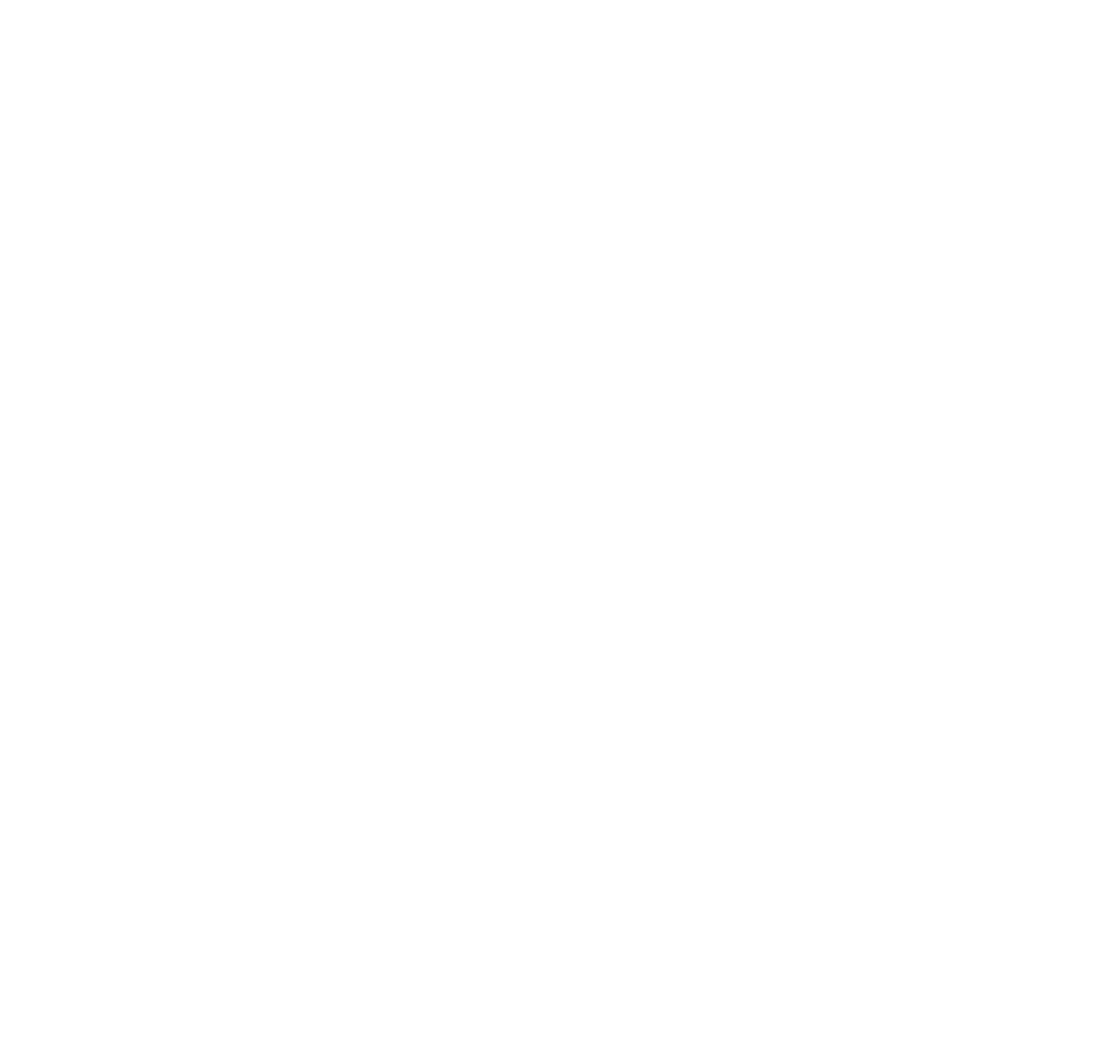
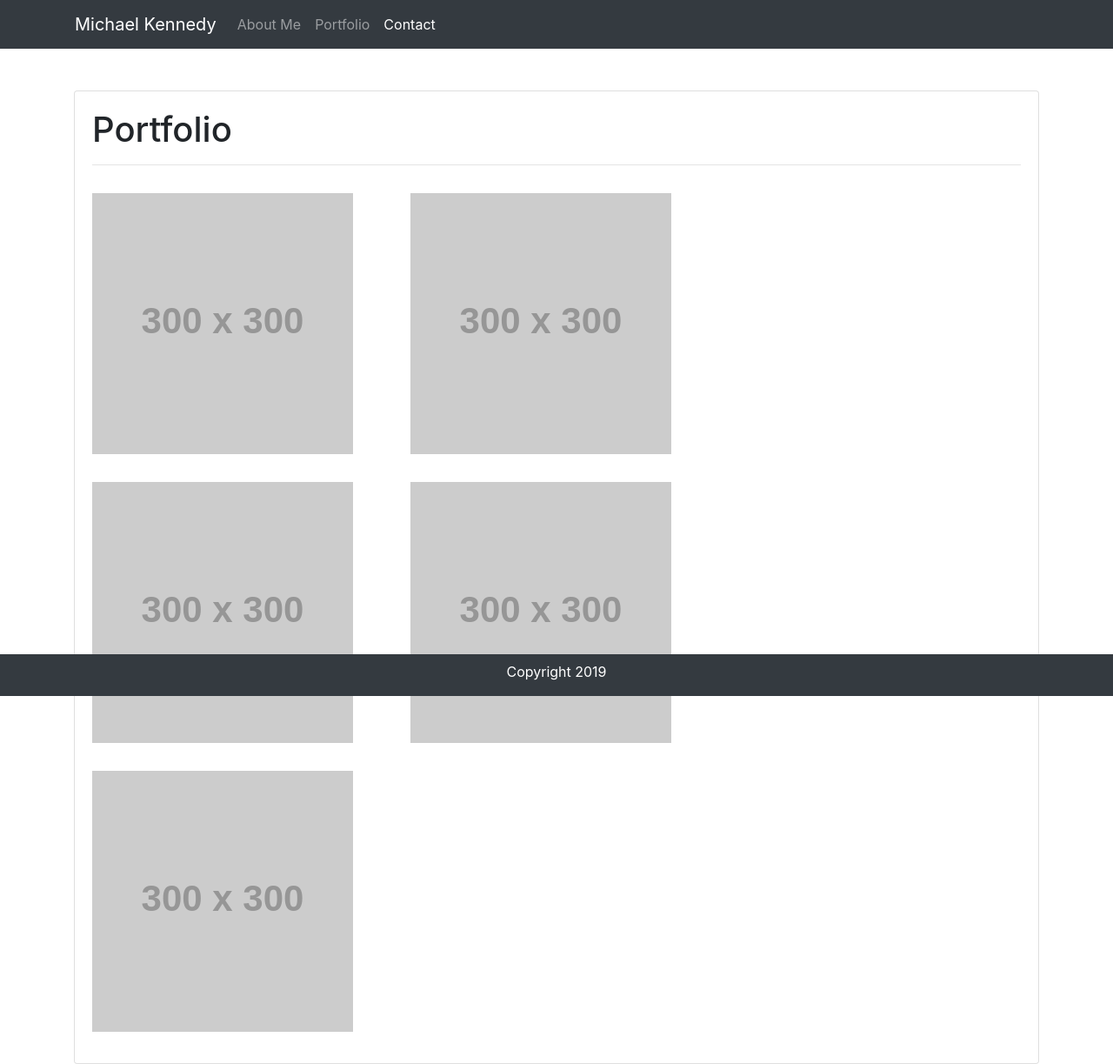
Before and after one commit to hausuwu/Bootstrap-Portfolio, a plain HTML site: page portfolio.html in a window 1280 px wide. Shown: the whole page at 87% size. Before the commit the page ends 800 px from the top, so only its background shows below. Drawn offline with nearby package versions, Linux system fonts and the light colour scheme; placeholder pictures from the web are drawn by us.

Commit message:
wrote portfolio html

```diff
--- a/portfolio.html
+++ b/portfolio.html
@@ -1,13 +1,110 @@
 <!DOCTYPE html>
 <html lang="en">
+
 <head>
     <meta charset="UTF-8">
     <meta name="viewport" content="width=device-width, initial-scale=1.0">
     <meta http-equiv="X-UA-Compatible" content="ie=edge">
-    <link rel="stylesheet" href="https://stackpath.bootstrapcdn.com/bootstrap/4.3.1/css/bootstrap.min.css" integrity="sha384-ggOyR0iXCbMQv3Xipma34MD+dH/1fQ784/j6cY/iJTQUOhcWr7x9JvoRxT2MZw1T" crossorigin="anonymous">
-    <title>Document</title>
+    <!-- boot strap link -->
+    <link rel="stylesheet" href="https://stackpath.bootstrapcdn.com/bootstrap/4.3.1/css/bootstrap.min.css"
+        integrity="sha384-ggOyR0iXCbMQv3Xipma34MD+dH/1fQ784/j6cY/iJTQUOhcWr7x9JvoRxT2MZw1T" crossorigin="anonymous">
+    <title>Portfolio</title>
 </head>
+
 <body>
 
+    <!-- Navbar -->
+    <div class="container-fluid sticky-top bg-dark">
+        <div class="container">
+            <div class="row">
+                <nav class="navbar navbar-expand-lg navbar-dark bg-dark">
+                    <a class="navbar-brand" href="#">Michael Kennedy</a>
+                    <button class="navbar-toggler" type="button" data-toggle="collapse" data-target="#navbarNav"
+                        aria-controls="navbarNav" aria-expanded="false" aria-label="Toggle navigation">
+                        <span class="navbar-toggler-icon"></span>
+                    </button>
+                    <div class="collapse navbar-collapse" id="navbarNav">
+                        <ul class="navbar-nav">
+                            <li class="nav-item">
+                                <a class="nav-link" href="./index.html">About Me</a>
+                            </li>
+                            <li class="nav-item">
+                                <a class="nav-link" href="./portfolio.html">Portfolio</a>
+                            </li>
+                            <li class="nav-item active">
+                                <a class="nav-link" href="./contact.html">Contact<span
+                                        class="sr-only">(current)</span></a>
+                            </li>
+
+                        </ul>
+                    </div>
+                </nav>
+            </div>
+        </div>
+    </div>
+    <!-- Navbar -->
+
+    <!-- main content -->
+    <div class="container">
+
+        <!-- about me -->
+        <div class="row">
+
+            <div class="col-lg-12">
+
+                <div class="card mt-5">
+
+                    <div class="card-body">
+                        <h1>Portfolio</h1>
+                        <hr>
+                        <div class="row">
+                            <div class="col-md-4 mt-3 mb-3">
+                                    <img class="mw-100" src="http://placehold.it/300x300" alt="Max-width 100%">
+                            </div>
+                            <div class="col-md-4 mt-3 mb-3">
+                                    <img class="mw-100" src="http://placehold.it/300x300" alt="Max-width 100%">
+                            </div>
+                        </div>
+                        <div class="row">
+                            <div class="col-md-4 mt-3 mb-3">
+                                    <img class="mw-100" src="http://placehold.it/300x300" alt="Max-width 100%">
+                            </div>
+                            <div class="col-md-4 mt-3 mb-3">
+                                    <img class="mw-100" src="http://placehold.it/300x300" alt="Max-width 100%">
+                            </div>
+                        </div>
+                        <div class="row">
+                            <div class="col-md-4 mt-3 mb-3">
+                                    <img class="mw-100" src="http://placehold.it/300x300" alt="Max-width 100%">
+
+                            </div>
+                        </div>
+
+
+                    </div>
+
+
+
+                </div>
+            </div>
+        </div>
+    </div>
+    <!-- end content -->
+
+
+    <!-- footer -->
+    <div class="fixed-bottom text-center bg-dark text-white pt-2">
+        <p>Copyright 2019</p>
+    </div>
+    <!-- footer  -->
+
+    <!-- jQuery CDN -->
+    <script src="https://ajax.googleapis.com/ajax/libs/jquery/1.11.3/jquery.min.js"></script>
+    <script src="https://cdnjs.cloudflare.com/ajax/libs/popper.js/1.14.3/umd/popper.min.js"></script>
+
+    <!-- Bootstrap JavaScript CDN -->
+    <script src="https://maxcdn.bootstrapcdn.com/bootstrap/4.0.0/js/bootstrap.min.js"></script>
+
 </body>
+
 </html>
```
